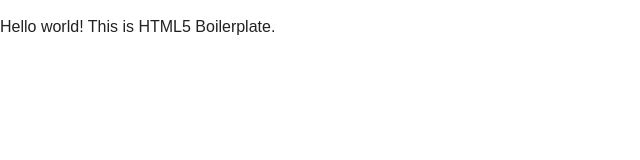
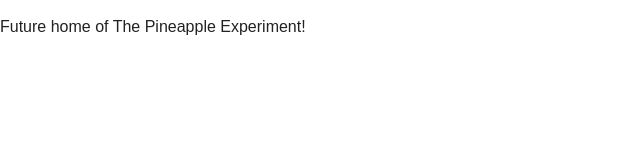
Before and after one commit to elixic/www.pineappleexperiment.com, a website: page src/index.html in a window 1280 px wide. Shown: the full height of the page, 0-640 px from the left. Drawn offline with nearby package versions, Linux system fonts and the light colour scheme; files that its build step writes are made by us from their sources.

Commit message:
modifying index to have a custome message and new ico file. added images directory with base image resources for ico file.

```diff
--- a/src/index.html
+++ b/src/index.html
@@ -7,11 +7,10 @@
         <meta name="description" content="">
         <meta name="viewport" content="width=device-width, initial-scale=1">
 
-        <link rel="apple-touch-icon" href="apple-touch-icon.png">
-        <!-- Place favicon.ico in the root directory -->
-
         <link rel="stylesheet" href="css/normalize.css">
         <link rel="stylesheet" href="css/main.css">
+        <link rel="icon" href="pineapple.ico"/>
+
         <script src="js/vendor/modernizr-2.8.3.min.js"></script>
     </head>
     <body>
@@ -20,7 +19,7 @@
         <![endif]-->
 
         <!-- Add your site or application content here -->
-        <p>Hello world! This is HTML5 Boilerplate.</p>
+        <p>Future home of The Pineapple Experiment!</p>
 
         <script src="//ajax.googleapis.com/ajax/libs/jquery/{{JQUERY_VERSION}}/jquery.min.js"></script>
         <script>window.jQuery || document.write('<script src="js/vendor/jquery-{{JQUERY_VERSION}}.min.js"><\/script>')</script>
```
Also changed, not shown: src/pineapple.ico (added), 1 other file.
